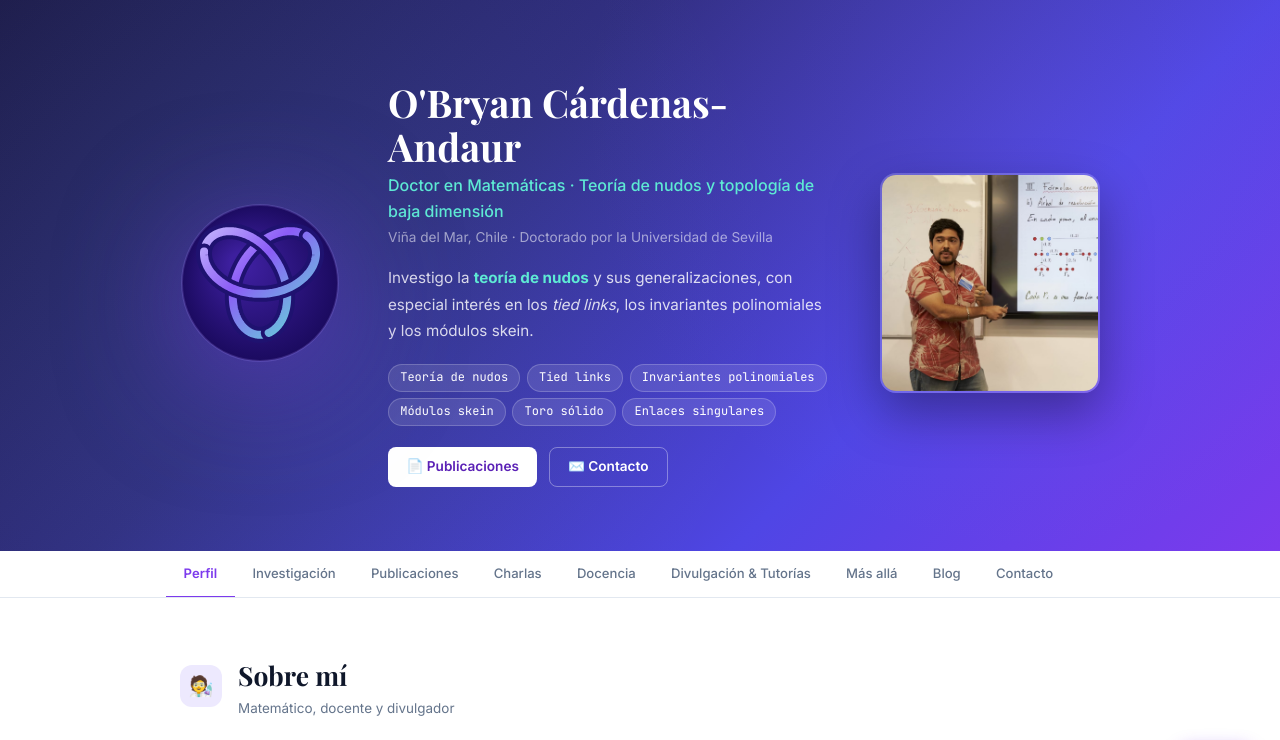
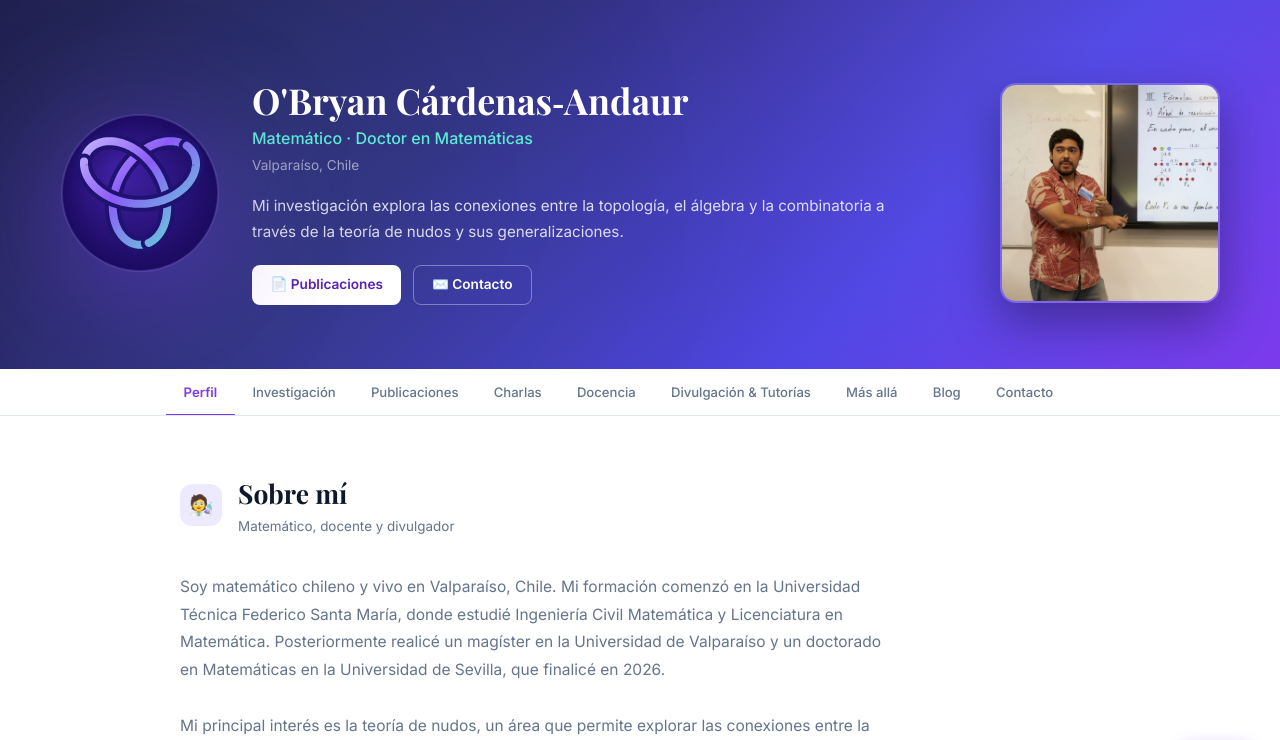
Before and after one commit to ocardenasandaur/ocardenasandaur.github.io, a plain HTML site: page index.html in a window 1280 px wide. Shown: the top 740 px of the page. Drawn offline with nearby package versions, Linux system fonts and the light colour scheme; a web font is replaced by a local one.

Commit message:
Add files via upload

```diff
--- a/data.json
+++ b/data.json
@@ -1,17 +1,16 @@
 {
   "bio": {
     "name": "O'Bryan Cárdenas-Andaur",
-    "role": "Doctor en Matemáticas · Teoría de nudos y topología de baja dimensión",
-    "institution": "Viña del Mar, Chile · Doctorado por la Universidad de Sevilla",
-    "summary": "Investigo la <strong style='color:var(--teal-light)'>teoría de nudos</strong> y sus generalizaciones, con especial interés en los <em>tied links</em>, los invariantes polinomiales y los módulos skein.",
-    "about": "Soy matemático chileno, doctor en Matemáticas por la Universidad de Sevilla (2026), magíster en Matemáticas por la Universidad de Valparaíso e ingeniero civil matemático y licenciado en Matemática por la Universidad Técnica Federico Santa María.<br><br>Mi investigación se centra en la topología de baja dimensión, especialmente en los enlaces ligados (<em>tied links</em>), los invariantes de tipo Jones y Kauffman, las álgebras diagramáticas y los enlaces en el toro sólido. También me interesa la extensión de estos métodos a enlaces singulares y su implementación computacional.<br><br>He impartido docencia universitaria en la UV, la UTFSM y la PUCV. Participo en el programa latinoamericano de lectura dirigida <em>Pares Ordenados</em>, donde acompaño a estudiantes en sus primeros proyectos de investigación. Me interesa una enseñanza que combine motivación, historia, ejemplos y resolución de problemas.<br><br>Actualmente resido en Chile y cuento con un espacio de trabajo en la Universidad de Valparaíso.",
+    "role": "Matemático · Doctor en Matemáticas",
+    "institution": "Valparaíso, Chile",
+    "summary": "Mi investigación explora las conexiones entre la topología, el álgebra y la combinatoria a través de la teoría de nudos y sus generalizaciones.",
+    "about": "Soy matemático chileno y vivo en Valparaíso, Chile. Mi formación comenzó en la Universidad Técnica Federico Santa María, donde estudié Ingeniería Civil Matemática y Licenciatura en Matemática. Posteriormente realicé un magíster en la Universidad de Valparaíso y un doctorado en Matemáticas en la Universidad de Sevilla, que finalicé en 2026.<br><br>Mi principal interés es la teoría de nudos, un área que permite explorar las conexiones entre la topología, el álgebra y la combinatoria. En particular, me interesa comprender cómo las estructuras algebraicas pueden utilizarse para construir invariantes de nudos y enlaces, tanto clásicos como sus distintas generalizaciones. También disfruto explorando los aspectos computacionales de estos problemas.<br><br>La investigación es solo una parte de mi actividad matemática. La docencia, la divulgación y la formación de nuevos estudiantes han estado presentes a lo largo de mi trayectoria. He impartido docencia universitaria, organizado actividades de divulgación y acompañado a estudiantes en sus primeros proyectos de investigación a través de programas como <em>Pares Ordenados</em>.<br><br>Tras finalizar mi etapa doctoral en Sevilla, he regresado a Chile, donde continúo desarrollando mi investigación desde Valparaíso y manteniendo colaboraciones con investigadores nacionales e internacionales.",
     "badges": [
       "Teoría de nudos",
-      "Tied links",
+      "Topología de baja dimensión",
       "Invariantes polinomiales",
-      "Módulos skein",
-      "Toro sólido",
-      "Enlaces singulares"
+      "Grupos de trenzas",
+      "Tied links"
     ],
     "email": "obryan.cardenas@uv.cl",
     "arxiv": "https://arxiv.org/search/?searchtype=author&query=Cardenas-Andaur",
@@ -19,17 +18,16 @@
     "website_uv": "https://www.uv.cl"
   },
   "bioEn": {
-    "role": "PhD in Mathematics · Knot theory and low-dimensional topology",
-    "institution": "Viña del Mar, Chile · PhD, University of Seville",
-    "summary": "I research <strong style='color:var(--teal-light)'>knot theory</strong> and its generalizations, with special interest in <em>tied links</em>, polynomial invariants, and skein modules.",
-    "about": "I am a Chilean mathematician, with a PhD in Mathematics from the University of Seville (2026), a master’s degree in Mathematics from the University of Valparaíso, and degrees in Mathematical Engineering and Mathematics from the Federico Santa María Technical University.<br><br>My research focuses on low-dimensional topology, with an emphasis on tied links, Jones and Kauffman type invariants, diagrammatic algebras, and links in the solid torus. I am also interested in extending these techniques to singular links and their computational implementation.<br><br>I have taught at UV, UTFSM, and PUCV. I participate in the Latin American directed reading program <em>Pares Ordenados</em>, supporting students in their first research projects. I believe in teaching that combines motivation, historical context, concrete examples, and problem-solving.<br><br>I currently live in Chile with a workspace at the University of Valparaíso.",
+    "role": "Mathematician · PhD in Mathematics",
+    "institution": "Valparaíso, Chile",
+    "summary": "My research explores the connections between topology, algebra, and combinatorics through knot theory and its generalizations.",
+    "about": "I am a Chilean mathematician based in Valparaíso, Chile. My academic journey began at the Federico Santa María Technical University, where I studied Mathematical Engineering and Mathematics. I subsequently obtained a master's degree in Mathematics from the University of Valparaíso and a PhD in Mathematics from the University of Seville, which I completed in 2026.<br><br>My main research interest is knot theory, a field that brings together topology, algebra, and combinatorics. In particular, I am interested in understanding how algebraic structures can be used to construct invariants of classical knots and links, as well as their various generalizations. I also enjoy exploring the computational aspects of these problems.<br><br>Research is only one part of my mathematical activity. Teaching, mathematical outreach, and mentoring students have been an important part of my academic journey. I have taught university courses, organized outreach activities, and supported students in their first research projects through initiatives such as the Latin American directed reading program <em>Pares Ordenados</em>.<br><br>After completing my doctoral studies in Seville, I returned to Chile, where I continue my research from Valparaíso while maintaining collaborations with national and international researchers.",
     "badges": [
-      "Knot theory",
-      "Tied links",
-      "Polynomial invariants",
-      "Skein modules",
-      "Solid torus",
-      "Singular links"
+      "Knot Theory",
+      "Low-dimensional Topology",
+      "Polynomial Invariants",
+      "Braid Groups",
+      "Tied Links"
     ]
   },
   "formation": [
--- a/index.html
+++ b/index.html
@@ -45,13 +45,16 @@
         radial-gradient(circle at 20% 50%, rgba(94,234,212,0.06) 0%, transparent 50%),
         radial-gradient(circle at 80% 20%, rgba(167,139,250,0.08) 0%, transparent 40%);
     }
-    .hero-inner { max-width: 920px; margin: 0 auto; display: flex; gap: 3rem; align-items: center; position: relative; }
+    .hero-inner { max-width: 1160px; margin: 0 auto; display: flex; gap: clamp(1rem, 2.5vw, 2.5rem); align-items: center; position: relative; }
     #trefoil-main { border-radius: 50%; filter: drop-shadow(0 20px 60px rgba(124,58,237,0.5)); flex-shrink: 0; }
-    .hero-text h1 { font-family: 'Playfair Display', serif; font-size: 2.4rem; font-weight: 700; line-height: 1.15; margin-bottom: 0.3rem; }
+    .hero-text h1 { font-family: 'Playfair Display', serif; font-size: clamp(1.65rem, 3vw, 2.5rem); font-weight: 700; line-height: 1.15; margin-bottom: 0.3rem; }
     #hero-role { font-size: 1rem; color: var(--teal-light); font-weight: 500; margin-bottom: 0.2rem; }
     #hero-inst { font-size: 0.85rem; color: rgba(255,255,255,0.55); margin-bottom: 1rem; }
-    #hero-summary { font-size: 0.95rem; color: rgba(255,255,255,0.82); max-width: 500px; line-height: 1.75; margin-bottom: 1.2rem; }
-    #hero-badges { display: flex; flex-wrap: wrap; gap: 0.4rem; margin-bottom: 1.3rem; }
+    #hero-summary { font-size: 0.95rem; color: rgba(255,255,255,0.82); max-width: 660px; line-height: 1.75; margin-bottom: 1.2rem; }
+    .hero-text { flex: 1; }
+    #hero-name { overflow-wrap: normal; }
+    #trefoil-main { width: clamp(100px, 13vw, 160px); height: auto; }
+    @media (min-width: 900px) { #hero-name { white-space: nowrap; font-size: clamp(1.65rem, 2.8vw, 2.5rem); } }
     .badge { background: rgba(255,255,255,0.11); border: 1px solid rgba(255,255,255,0.2); color: white; padding: 0.2rem 0.7rem; border-radius: 999px; font-size: 0.75rem; font-weight: 500; font-family: 'JetBrains Mono', monospace; }
     .hero-links { display: flex; gap: 0.7rem; flex-wrap: wrap; }
     .btn { display: inline-flex; align-items: center; gap: 0.4rem; padding: 0.52rem 1.15rem; border-radius: 8px; font-size: 0.85rem; font-weight: 600; text-decoration: none; transition: all 0.2s; cursor: pointer; }
@@ -249,13 +252,14 @@
     .research-cat-title { font-family: 'Playfair Display', serif; font-size: 1.15rem; font-weight: 700; color: var(--slate); margin-bottom: 1rem; padding-bottom: 0.4rem; border-bottom: 2px solid var(--border); display: flex; align-items: center; gap: 0.5rem; }
     .lang-toggle { position: fixed; bottom: 1.5rem; right: 1.5rem; z-index: 999; background: var(--violet); color: white; border: none; border-radius: 999px; padding: 0.55rem 1rem; font-size: 0.82rem; font-weight: 700; font-family: 'Inter', sans-serif; cursor: pointer; box-shadow: 0 4px 16px rgba(124,58,237,0.35); transition: all 0.2s; letter-spacing: 0.03em; }
     .lang-toggle:hover { background: var(--violet-dark); transform: translateY(-2px); box-shadow: 0 8px 20px rgba(124,58,237,0.4); }
-    .hero-photo { width:220px; height:220px; object-fit:cover; object-position:top center; border-radius:16px; border:2px solid rgba(255,255,255,0.18); box-shadow:0 20px 50px rgba(0,0,0,0.35); flex-shrink:0; }
+    .hero-photo { width:clamp(130px,18vw,220px); aspect-ratio:1; height:auto; object-fit:cover; object-position:top center; border-radius:16px; border:2px solid rgba(255,255,255,0.18); box-shadow:0 20px 50px rgba(0,0,0,0.35); flex-shrink:0; }
     @media (max-width: 720px) {
       .hero-inner { flex-direction: column; text-align: center; }
-      #hero-badges, .hero-links { justify-content: center; }
+      .hero-links { justify-content: center; }
       #hero-summary { margin: 0 auto 1.2rem; }
       .contact-grid, .mas-layout { grid-template-columns: 1fr; }
-      .hero-text h1 { font-size: 1.9rem; }
+      .hero-text h1 { font-size: clamp(1.4rem, 6vw, 1.9rem); }
+      #trefoil-main { width: 125px; }
       .hero-photo { width: 130px; height: 130px; }
     }
     [hidden] { display:none !important; }
@@ -280,11 +284,10 @@
   <div class="hero-inner">
     <canvas id="trefoil-main" width="160" height="160"></canvas>
     <div class="hero-text">
-      <h1 id="hero-name">O’Bryan Cárdenas-Andaur</h1>
-      <div id="hero-role">Doctor en Matemáticas · Teoría de nudos y topología de baja dimensión</div>
-      <div id="hero-inst">Viña del Mar, Chile · Doctorado por la Universidad de Sevilla</div>
-      <p id="hero-summary">Investigación en teoría de nudos, enlaces ligados e invariantes polinomiales.</p>
-      <div id="hero-badges"></div>
+      <h1 id="hero-name">O’Bryan Cárdenas‑Andaur</h1>
+      <div id="hero-role">Matemático · Doctor en Matemáticas</div>
+      <div id="hero-inst">Valparaíso, Chile</div>
+      <p id="hero-summary">Mi investigación explora las conexiones entre la topología, el álgebra y la combinatoria a través de la teoría de nudos y sus generalizaciones.</p>
       <div class="hero-links">
         <a href="#" class="btn btn-white" onclick="switchTab('publicaciones');return false;">📄 Publicaciones</a>
         <a href="#" class="btn btn-outline-white" onclick="switchTab('contacto');return false;">✉️ Contacto</a>
@@ -461,7 +464,6 @@ function applyLang(d) {
   document.getElementById('hero-role').textContent = bio.role || d.bio.role;
   document.getElementById('hero-inst').textContent = bio.institution || d.bio.institution;
   document.getElementById('hero-summary').innerHTML = bio.summary || d.bio.summary;
-  document.getElementById('hero-badges').innerHTML = (bio.badges || d.bio.badges).map(b=>`<span class="badge">${b}</span>`).join('');
   document.getElementById('about-text').innerHTML = bio.about || d.bio.about;
   const t = i18n[lang];
   document.querySelectorAll('.tab-btn').forEach(btn => {
@@ -578,12 +580,11 @@ function renderData(d){
       d=localize(d);
       d.bio={...originalBio,...d.bio};
     }
-    document.getElementById('hero-name').textContent=d.bio.name;
+    document.getElementById('hero-name').textContent=d.bio.name.replace('Cárdenas-Andaur','Cárdenas‑Andaur');
     document.getElementById('hero-role').textContent=d.bio.role;
     document.getElementById('hero-inst').textContent=d.bio.institution;
     document.getElementById('hero-summary').innerHTML=d.bio.summary;
-    document.getElementById('hero-badges').innerHTML=d.bio.badges.map(b=>`<span class="badge">${b}</span>`).join('');
-    document.getElementById('footer-name').textContent=`© ${new Date().getFullYear()} ${d.bio.name} · Viña del Mar, Chile`;
+    document.getElementById('footer-name').textContent=`© ${new Date().getFullYear()} ${d.bio.name} · Valparaíso, Chile`;
     document.getElementById('about-text').innerHTML=d.bio.about;
     document.getElementById('formation-list').innerHTML=d.formation.map(f=>`
       <div class="formation-item">
```
